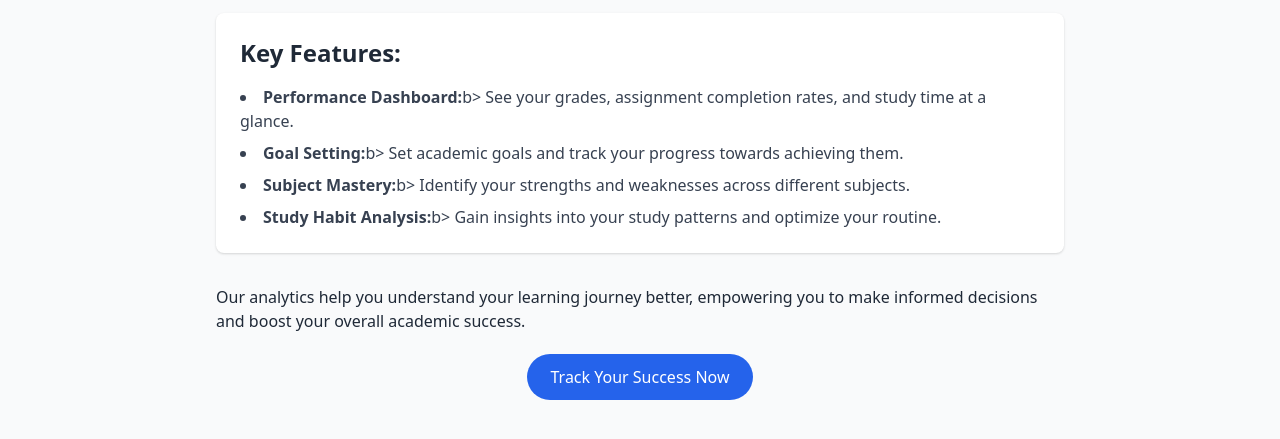
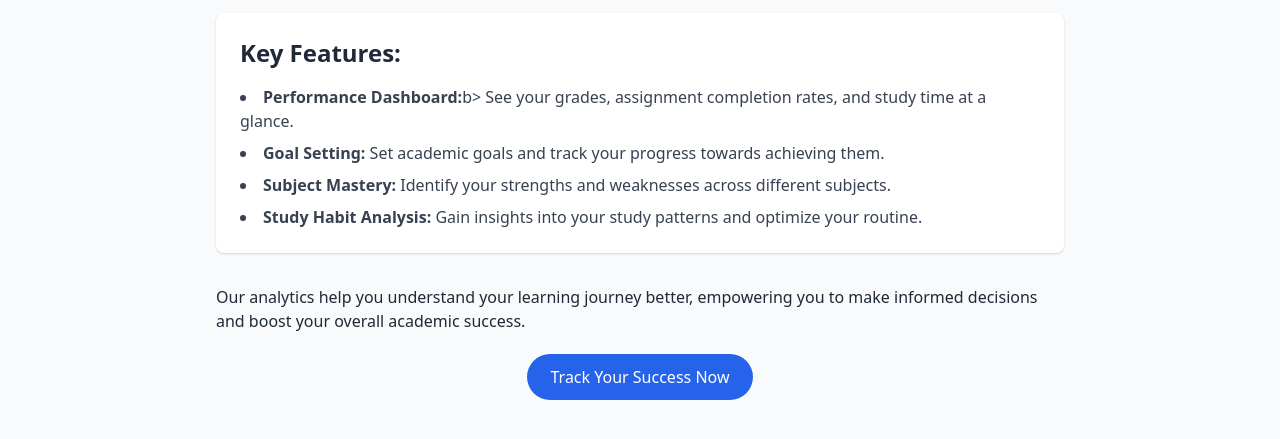
Before and after one commit to aditikarnik/Study-Website, a plain HTML site: page progress-tracking.html in a window 1280 px wide. Shown: the part 263-702 px from the top of the page. Drawn offline with nearby package versions, Linux system fonts and the light colour scheme.

Commit message:
Update progress-tracking.html

```diff
--- a/progress-tracking.html
+++ b/progress-tracking.html
@@ -30,9 +30,9 @@
           <h3 class="text-2xl font-semibold mb-4">Key Features:</h3>
           <ul class="list-disc list-inside text-gray-700 space-y-2">
             <li><b>Performance Dashboard:</b>b> See your grades, assignment completion rates, and study time at a glance.</li>
-            <li><b>Goal Setting:</b>b> Set academic goals and track your progress towards achieving them.</li>
-            <li><b>Subject Mastery:</b>b> Identify your strengths and weaknesses across different subjects.</li>
-            <li><b>Study Habit Analysis:</b>b> Gain insights into your study patterns and optimize your routine.</li>
+            <li><b>Goal Setting:</b> Set academic goals and track your progress towards achieving them.</li>
+            <li><b>Subject Mastery:</b> Identify your strengths and weaknesses across different subjects.</li>
+            <li><b>Study Habit Analysis:</b> Gain insights into your study patterns and optimize your routine.</li>
           </ul>
       </div>
       <p class="mb-4">Our analytics help you understand your learning journey better, empowering you to make informed decisions and boost your overall academic success.</p>
```
